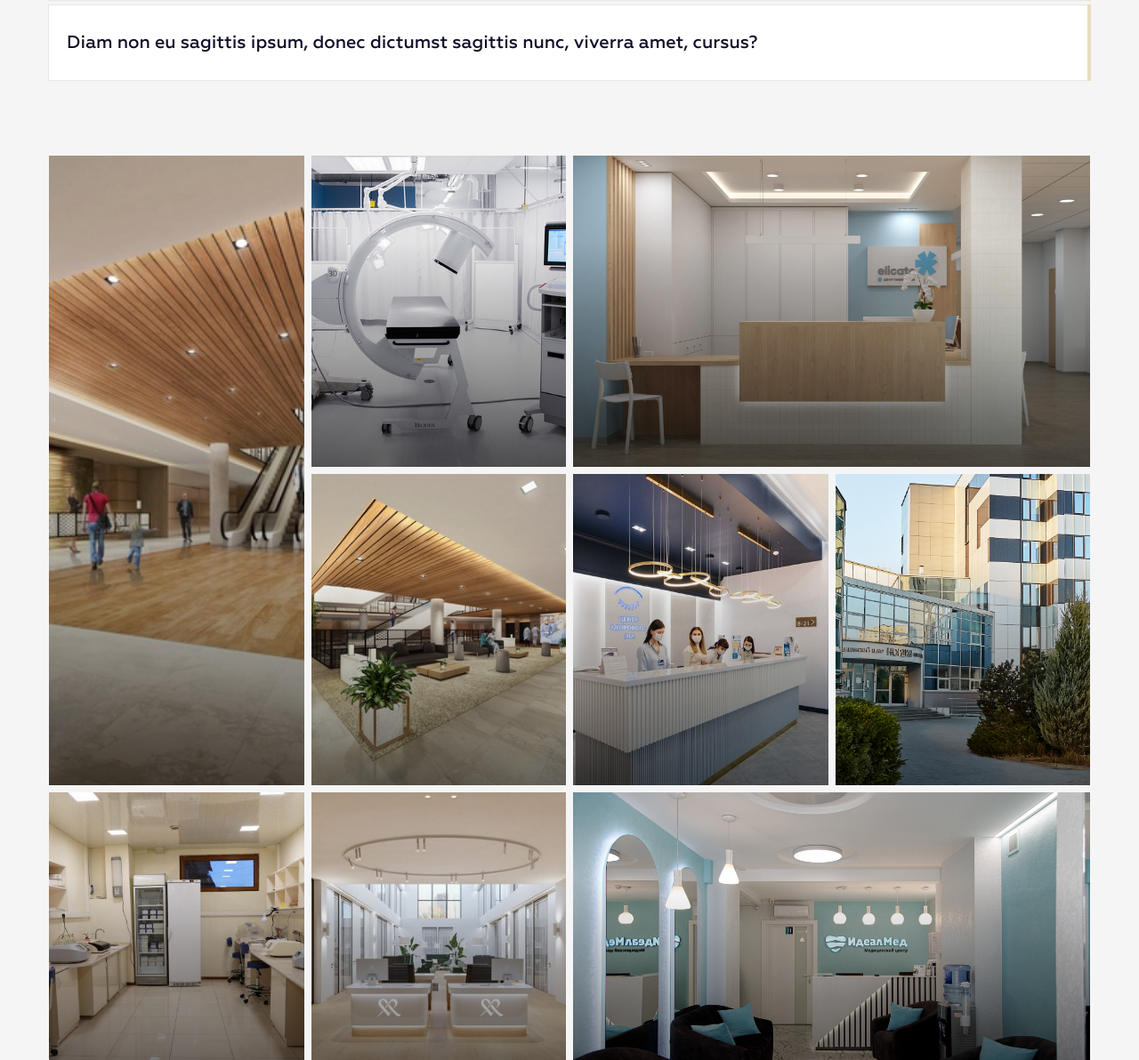
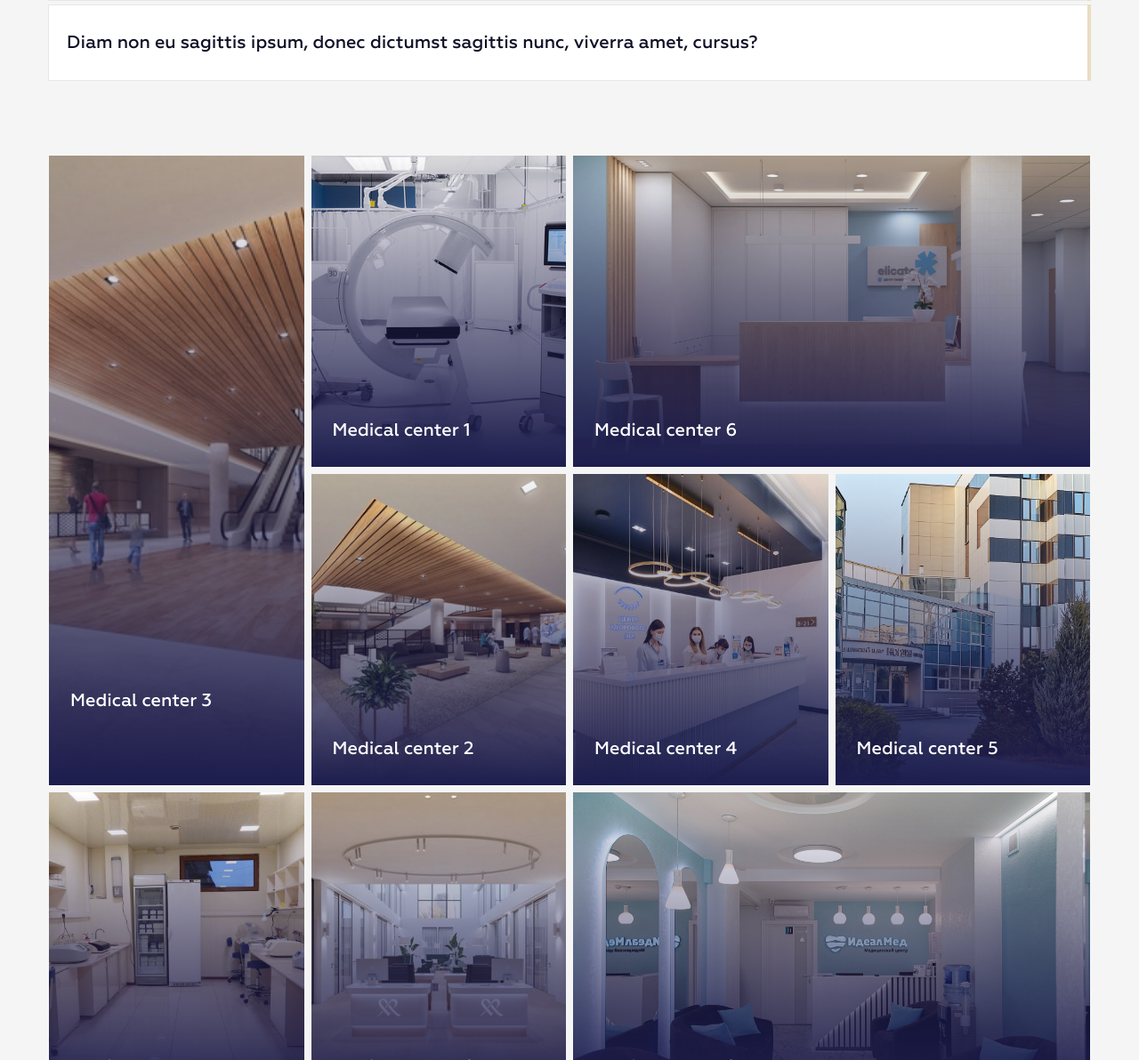
Before and after one commit to AZheleznaya/EA_hometasks, a PHP site: page / in a window 1280 px wide. Shown: the part 5308-6500 px from the top of the page at 89% size. Run offline with PHP 8.4, Linux system fonts and the light colour scheme.

Commit message:
bootstrap task: grid task updated

```diff
--- a/02_Module/01_Day_bootstrap/index.html
+++ b/02_Module/01_Day_bootstrap/index.html
@@ -79,10 +79,10 @@
                 <a class="mobile-button" href="tel:+44047375803" role="button">
                     <span class="mobile-button__phone">(404) 737-5803</span>
                     <span class="mobile-button__icon">
-                            <svg width="16" height="16" viewBox="0 0 16 16" fill="none" xmlns="http://www.w3.org/2000/svg">
-                                <path d="M14.6667 11.2802V13.2802C14.6675 13.4659 14.6294 13.6497 14.555 13.8198C14.4807 13.9899 14.3716 14.1426 14.2348 14.2681C14.0979 14.3937 13.9364 14.4892 13.7605 14.5487C13.5847 14.6082 13.3983 14.6303 13.2134 14.6136C11.1619 14.3907 9.19137 13.6897 7.46004 12.5669C5.84926 11.5433 4.48359 10.1777 3.46004 8.56689C2.33336 6.8277 1.6322 4.84756 1.41337 2.78689C1.39671 2.60254 1.41862 2.41673 1.4777 2.24131C1.53679 2.06589 1.63175 1.90469 1.75655 1.76797C1.88134 1.63126 2.03324 1.52203 2.20256 1.44724C2.37189 1.37245 2.55493 1.33374 2.74004 1.33356H4.74004C5.06357 1.33038 5.37723 1.44495 5.62254 1.65592C5.86786 1.86689 6.02809 2.15986 6.07337 2.48023C6.15779 3.12027 6.31434 3.74871 6.54004 4.35356C6.62973 4.59218 6.64915 4.8515 6.59597 5.10081C6.5428 5.35012 6.41928 5.57897 6.24004 5.76023L5.39337 6.60689C6.34241 8.27592 7.72434 9.65786 9.39337 10.6069L10.24 9.76023C10.4213 9.58099 10.6501 9.45746 10.8995 9.40429C11.1488 9.35112 11.4081 9.37053 11.6467 9.46023C12.2516 9.68593 12.88 9.84248 13.52 9.9269C13.8439 9.97258 14.1396 10.1357 14.3511 10.3852C14.5625 10.6348 14.6748 10.9533 14.6667 11.2802Z" fill="white"/>
-                            </svg>
-                        </span>
+                        <svg width="16" height="16" viewBox="0 0 16 16" fill="none" xmlns="http://www.w3.org/2000/svg">
+                            <path d="M14.6667 11.2802V13.2802C14.6675 13.4659 14.6294 13.6497 14.555 13.8198C14.4807 13.9899 14.3716 14.1426 14.2348 14.2681C14.0979 14.3937 13.9364 14.4892 13.7605 14.5487C13.5847 14.6082 13.3983 14.6303 13.2134 14.6136C11.1619 14.3907 9.19137 13.6897 7.46004 12.5669C5.84926 11.5433 4.48359 10.1777 3.46004 8.56689C2.33336 6.8277 1.6322 4.84756 1.41337 2.78689C1.39671 2.60254 1.41862 2.41673 1.4777 2.24131C1.53679 2.06589 1.63175 1.90469 1.75655 1.76797C1.88134 1.63126 2.03324 1.52203 2.20256 1.44724C2.37189 1.37245 2.55493 1.33374 2.74004 1.33356H4.74004C5.06357 1.33038 5.37723 1.44495 5.62254 1.65592C5.86786 1.86689 6.02809 2.15986 6.07337 2.48023C6.15779 3.12027 6.31434 3.74871 6.54004 4.35356C6.62973 4.59218 6.64915 4.8515 6.59597 5.10081C6.5428 5.35012 6.41928 5.57897 6.24004 5.76023L5.39337 6.60689C6.34241 8.27592 7.72434 9.65786 9.39337 10.6069L10.24 9.76023C10.4213 9.58099 10.6501 9.45746 10.8995 9.40429C11.1488 9.35112 11.4081 9.37053 11.6467 9.46023C12.2516 9.68593 12.88 9.84248 13.52 9.9269C13.8439 9.97258 14.1396 10.1357 14.3511 10.3852C14.5625 10.6348 14.6748 10.9533 14.6667 11.2802Z" fill="white"/>
+                        </svg>
+                    </span>
                 </a>
             </div>
         </div>
@@ -871,48 +871,57 @@
                         <div class="col-12">
                             <div class="gallery-list">
                                 <div class="gallery-list__item">
-                                    <a class="gallery-list__item gallery-list__item_image">
+                                    <a class="gallery-list__item gallery-list__item_image" href="javascript:void(0);">
                                         <img src="assets/images/img-1.jpeg" alt="image">
+                                        <span class="item-name">Medical center 1</span>
                                     </a>
                                 </div>
                                 <div class="gallery-list__item">
-                                    <a class="gallery-list__item gallery-list__item_image">
+                                    <a class="gallery-list__item gallery-list__item_image" href="javascript:void(0);">
                                         <img src="assets/images/img-2.jpeg" alt="image">
+                                        <span class="item-name">Medical center 2</span>
                                     </a>
                                 </div>
                                 <div class="gallery-list__item">
-                                    <a class="gallery-list__item gallery-list__item_image">
+                                    <a class="gallery-list__item gallery-list__item_image" href="javascript:void(0);">
                                         <img src="assets/images/img-3.jpeg" alt="image">
+                                        <span class="item-name">Medical center 3</span>
                                     </a>
                                 </div>
                                 <div class="gallery-list__item">
-                                    <a class="gallery-list__item gallery-list__item_image">
+                                    <a class="gallery-list__item gallery-list__item_image" href="javascript:void(0);">
                                         <img src="assets/images/img-4.jpeg" alt="image">
+                                        <span class="item-name">Medical center 4</span>
                                     </a>
                                 </div>
                                 <div class="gallery-list__item">
-                                    <a class="gallery-list__item gallery-list__item_image">
+                                    <a class="gallery-list__item gallery-list__item_image" href="javascript:void(0);">
                                         <img src="assets/images/img-5.jpeg" alt="image">
+                                        <span class="item-name">Medical center 5</span>
                                     </a>
                                 </div>
                                 <div class="gallery-list__item">
-                                    <a class="gallery-list__item gallery-list__item_image">
+                                    <a class="gallery-list__item gallery-list__item_image" href="javascript:void(0);">
                                         <img src="assets/images/img-6.jpeg" alt="image">
+                                        <span class="item-name">Medical center 6</span>
                                     </a>
                                 </div>
                                 <div class="gallery-list__item">
-                                    <a class="gallery-list__item gallery-list__item_image">
+                                    <a class="gallery-list__item gallery-list__item_image" href="javascript:void(0);">
                                         <img src="assets/images/img-7.jpg" alt="image">
+                                        <span class="item-name">Medical center 7</span>
                                     </a>
                                 </div>
                                 <div class="gallery-list__item">
-                                    <a class="gallery-list__item gallery-list__item_image">
+                                    <a class="gallery-list__item gallery-list__item_image" href="javascript:void(0);">
                                         <img src="assets/images/img-8.jpeg" alt="image">
+                                        <span class="item-name">Medical center 8</span>
                                     </a>
                                 </div>
                                 <div class="gallery-list__item">
-                                    <a class="gallery-list__item gallery-list__item_image">
+                                    <a class="gallery-list__item gallery-list__item_image" href="javascript:void(0);">
                                         <img src="assets/images/img-9.jpeg" alt="image">
+                                        <span class="item-name">Medical center 9</span>
                                     </a>
                                 </div>
                             </div>
--- a/02_Module/01_Day_bootstrap/scss/sections/gallery-grid.scss
+++ b/02_Module/01_Day_bootstrap/scss/sections/gallery-grid.scss
@@ -143,7 +143,7 @@
           left: 0;
           width: 100%;
           height: 100%;
-          background: linear-gradient(180deg, $black-00 27.42%, $black-60 100%);
+          background: linear-gradient(180deg, rgba(43, 43, 88, 0) 0%, #1D1D4E 100%);
           z-index: 1;
         }
 
@@ -155,6 +155,21 @@
           height: 100%;
           object-fit: cover;
         }
+
+        .item-name {
+          position: relative;
+          left: 24px;
+          bottom: -85%;
+          @include geometria-normal-500;
+          @include fs-20-lh-20;
+          color: $white;
+          z-index: 2;
+
+          @media (max-width: $media-breakpoints-md - 1px) {
+            bottom: 50px;
+            @include fs-14-lh-14;
+          }
+        }
       }
     }
   }
```
Also changed, not shown: 02_Module/01_Day_bootstrap/style.css.
